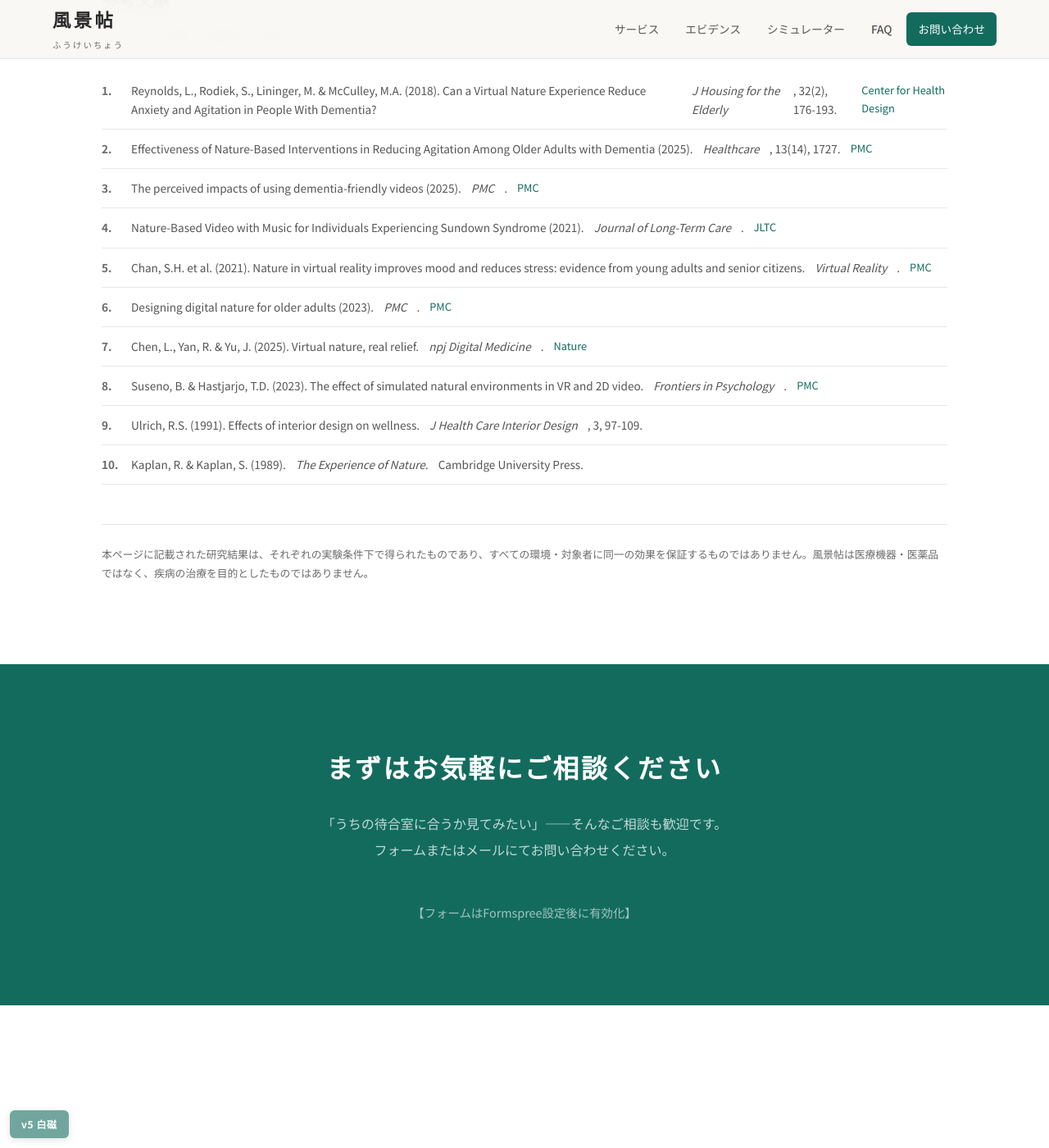
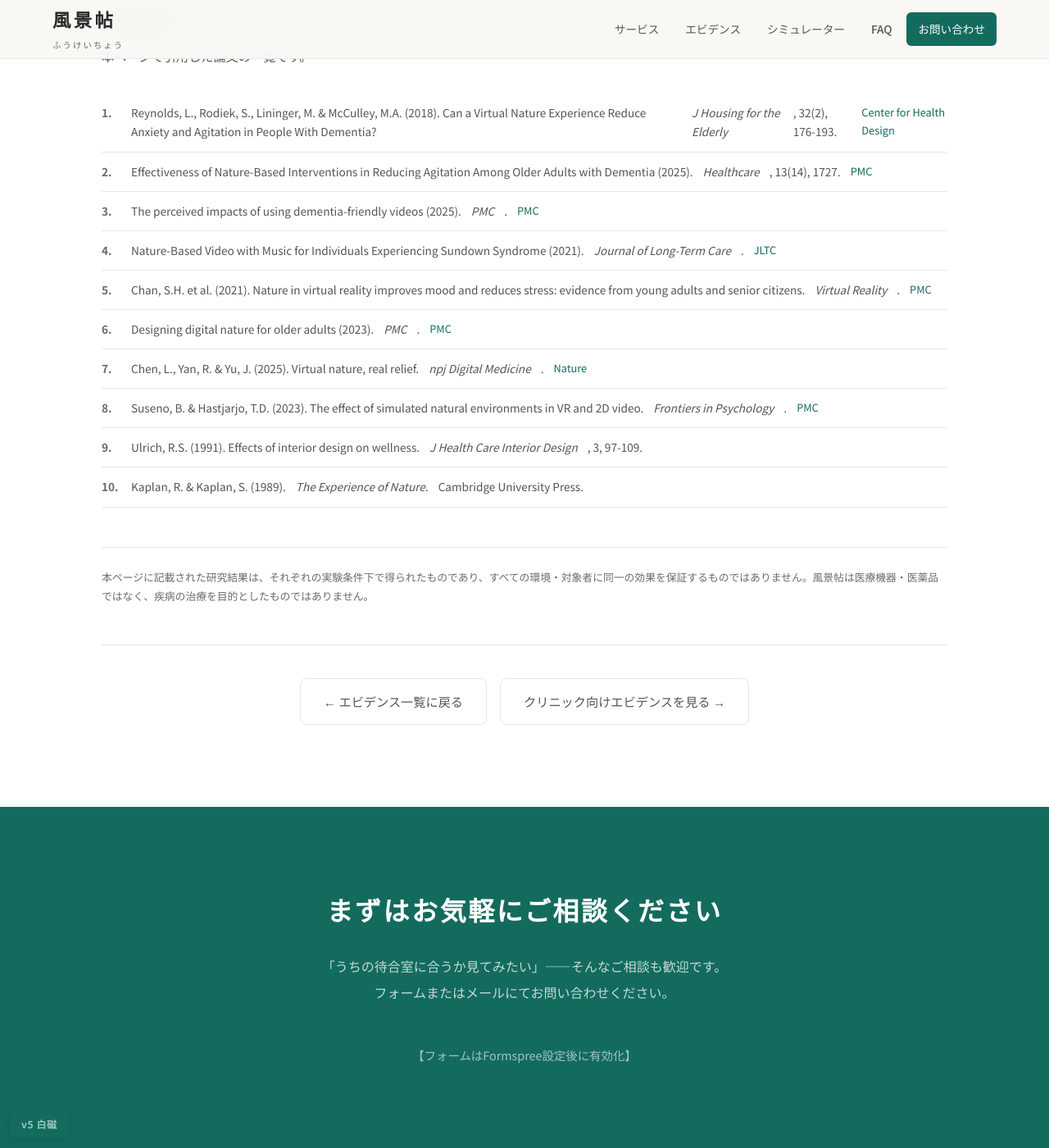
Before and after one commit to dr836gnypeq-ctrl/fukeichou-site, a Jekyll site: the page built from evidence/care.html, in a window 1280 px wide and 1400 px high, scrolled down 6722 px. Shown: the whole window at 82% size. Built offline with Jekyll 4.4.1, drawn with Linux system fonts in a browser that asks for light colours.

Commit message:
Improve evidence page navigation: larger back links + bottom nav
- ev-back: bigger font, pill-shaped button with border (was tiny faint text)
- Added ev-bottom-nav at page bottom on all 3 evidence pages
- clinic/care pages cross-link to each other + back to routing
- routing page links back to top page

```diff
--- a/_includes/evidence-styles.html
+++ b/_includes/evidence-styles.html
@@ -3,8 +3,12 @@
 .ev-hero{padding:160px 0 80px;background:linear-gradient(135deg,#0a3a35 0%,#0d2825 50%,#0a2530 100%);color:var(--white);text-align:center}
 .ev-hero .section-heading{color:var(--white);font-size:2.2rem;margin-bottom:16px}
 .ev-hero .section-lead{color:rgba(255,255,255,.75);margin-bottom:0}
-.ev-back{display:inline-flex;align-items:center;gap:6px;font-size:.85rem;color:rgba(255,255,255,.6);margin-bottom:24px;transition:color .3s}
-.ev-back:hover{color:rgba(255,255,255,.9)}
+.ev-back{display:inline-flex;align-items:center;gap:8px;font-size:1rem;font-weight:500;color:rgba(255,255,255,.85);margin-bottom:28px;padding:10px 20px;background:rgba(255,255,255,.1);border:1px solid rgba(255,255,255,.2);border-radius:8px;transition:all .3s}
+.ev-back:hover{color:#fff;background:rgba(255,255,255,.18);border-color:rgba(255,255,255,.35)}
+/* Bottom navigation */
+.ev-bottom-nav{display:flex;gap:16px;justify-content:center;flex-wrap:wrap;margin-top:48px;padding-top:40px;border-top:1px solid var(--border)}
+.ev-bottom-nav a{display:inline-flex;align-items:center;gap:8px;padding:14px 28px;font-size:.95rem;font-weight:500;border-radius:8px;border:1px solid var(--border);color:var(--ink-light);background:var(--white);transition:all .25s}
+.ev-bottom-nav a:hover{color:var(--moss);border-color:var(--moss);background:var(--paper-warm);transform:translateY(-1px);box-shadow:0 4px 12px rgba(0,0,0,.06)}
 .ev-highlights{display:grid;grid-template-columns:repeat(3,1fr);gap:0;margin:-40px auto 0;max-width:var(--max-w);position:relative;z-index:2}
 .ev-hl-card{padding:32px 24px;text-align:center;background:var(--white);border:1px solid var(--border)}
 .ev-hl-card:first-child{border-radius:12px 0 0 12px}
--- a/evidence.html
+++ b/evidence.html
@@ -35,4 +35,10 @@
 </div>
 </div>
 </div>
+
+<div class="ev-bottom-nav">
+<a href="{{ '/' | relative_url }}">← トップページに戻る</a>
+</div>
+
+</div>
 </section>
--- a/evidence/care.html
+++ b/evidence/care.html
@@ -202,5 +202,10 @@
 <div class="ev-ref-item">Kaplan, R. & Kaplan, S. (1989). <em>The Experience of Nature.</em> Cambridge University Press.</div>
 </div>
 <p class="ev-disclaimer">本ページに記載された研究結果は、それぞれの実験条件下で得られたものであり、すべての環境・対象者に同一の効果を保証するものではありません。風景帖は医療機器・医薬品ではなく、疾病の治療を目的としたものではありません。</p>
+
+<div class="ev-bottom-nav">
+<a href="{{ '/evidence' | relative_url }}">← エビデンス一覧に戻る</a>
+<a href="{{ '/evidence/clinic' | relative_url }}">クリニック向けエビデンスを見る →</a>
+</div>
 </div>
 </section>
--- a/evidence/clinic.html
+++ b/evidence/clinic.html
@@ -202,5 +202,10 @@
 <div class="ev-ref-item">Kaplan, R. & Kaplan, S. (1989). <em>The Experience of Nature.</em> Cambridge University Press.</div>
 </div>
 <p class="ev-disclaimer">本ページに記載された研究結果は、それぞれの実験条件下で得られたものであり、すべての環境・対象者に同一の効果を保証するものではありません。風景帖は医療機器・医薬品ではなく、疾病の治療を目的としたものではありません。</p>
+
+<div class="ev-bottom-nav">
+<a href="{{ '/evidence' | relative_url }}">← エビデンス一覧に戻る</a>
+<a href="{{ '/evidence/care' | relative_url }}">介護施設向けエビデンスを見る →</a>
+</div>
 </div>
 </section>
```
